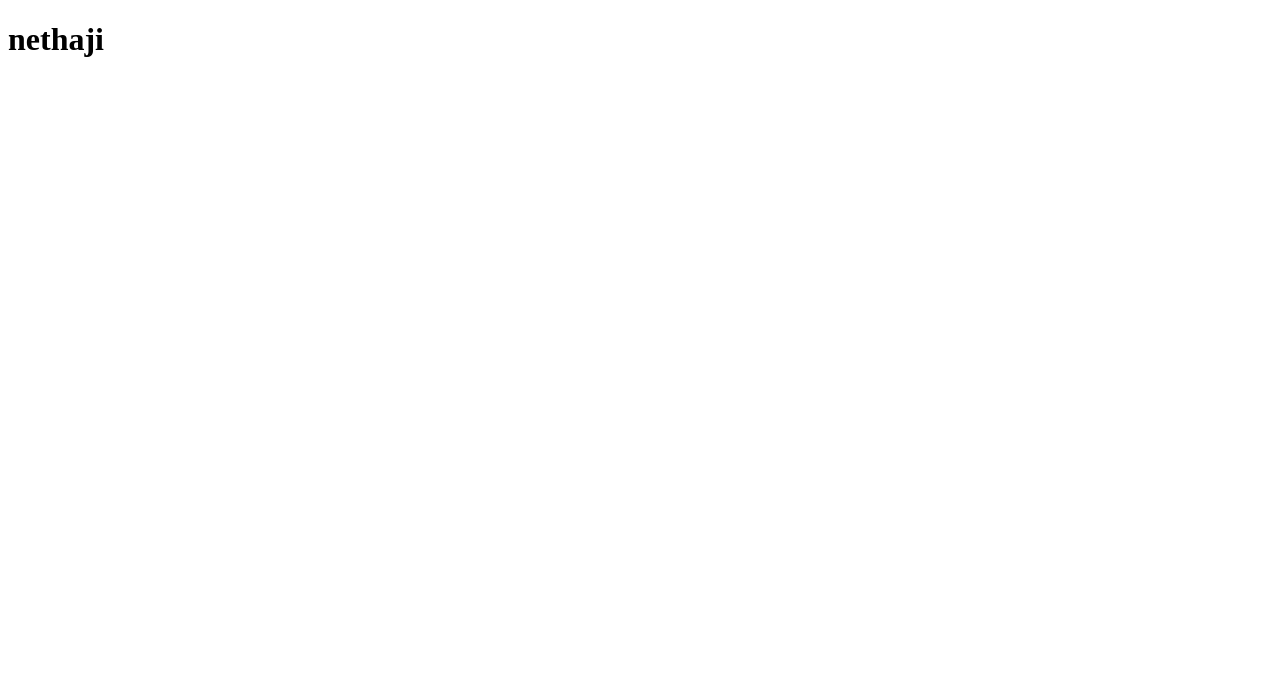
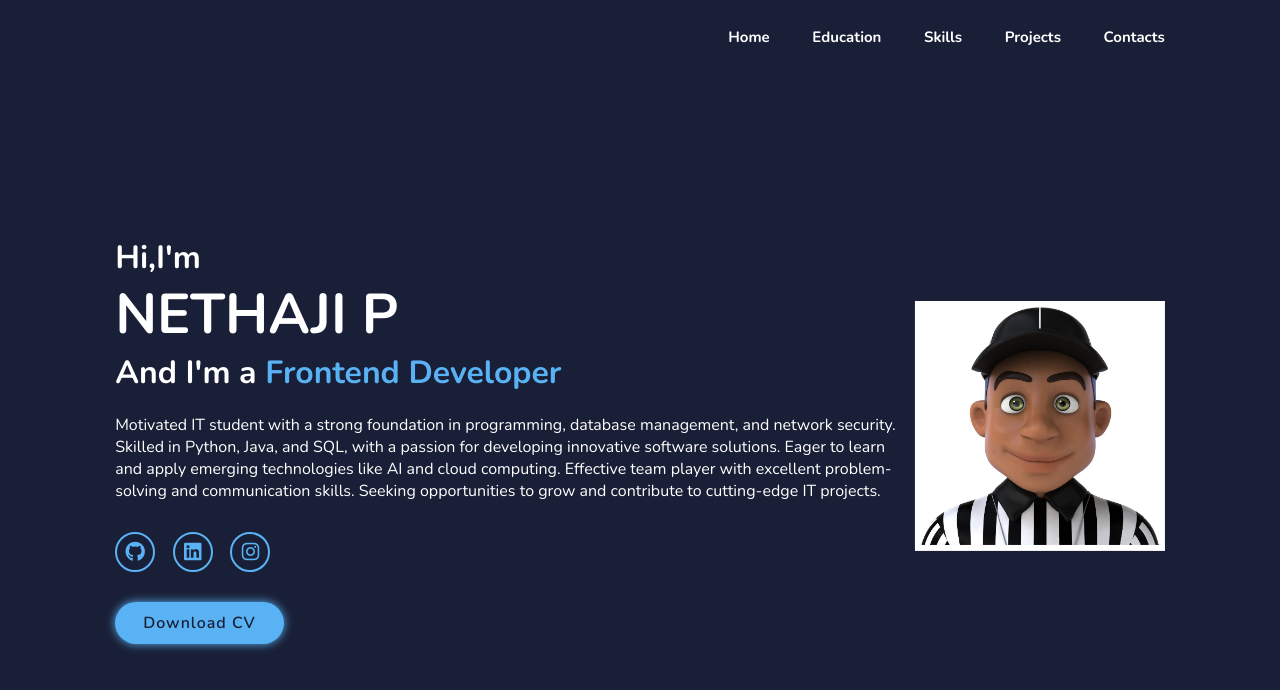
Before and after one commit to NEHTAJIP2003/portfolio, a plain HTML site: page index.html in a window 1280 px wide. Drawn offline with nearby package versions, Linux system fonts and the light colour scheme.

Commit message:
update profile

```diff
--- a/index.html
+++ b/index.html
@@ -3,9 +3,41 @@
 <head>
     <meta charset="UTF-8">
     <meta name="viewport" content="width=device-width, initial-scale=1.0">
-    <title>Document</title>
+    <title>Portfolio</title>
+    <link rel="stylesheet" href="style.css">
+    <link rel="stylesheet" href="https://cdnjs.cloudflare.com/ajax/libs/font-awesome/6.7.2/css/all.min.css" integrity="sha512-Evv84Mr4kqVGRNSgIGL/F/aIDqQb7xQ2vcrdIwxfjThSH8CSR7PBEakCr51Ck+w+/U6swU2Im1vVX0SVk9ABhg==" crossorigin="anonymous" referrerpolicy="no-referrer" />
 </head>
 <body>
-    <h1>nethaji</h1>
+    <header class="header">
+        <a href="#" class="logo">Portfolio</a>
+        <i class="fa-solid fa-bars" id="menu-icon"></i>
+        <nav class="navbar">
+            <a href="#Home" class="Active">Home</a>
+            <a href="#Education">Education</a>
+            <a href="#Skills">Skills</a>
+            <a href="#Projects">Projects</a>
+            <a href="#Contacts">Contacts</a>
+        </nav>
+    </header>
+    <section class="home" id="home">
+        <div class="home-content">
+            <h3>Hi,I'm</h3>
+            <h1>NETHAJI P</h1>
+            <h3>And I'm a <span>Frontend Developer</span></h3>
+            <p>Motivated IT student with a strong foundation in programming, database management, and network security.
+                Skilled in Python, Java, and SQL, with a passion for developing innovative software solutions.
+                Eager to learn and apply emerging technologies like AI and cloud computing. Effective team player with excellent problem-solving and communication skills. Seeking opportunities to grow and contribute to cutting-edge IT projects.</p>
+            <div class="Social-media">
+                <a href="https://github.com/NEHTAJIP2003"><i class="fa-brands fa-github"></i></a>
+                <a href="https://www.linkedin.com/public-profile/settings?trk=d_flagship3_profile_self_view_public_profile"><i class="fa-brands fa-linkedin"></i></a>
+                <a href="https://www.instagram.com/accounts/login/?hl=en"><i class="fa-brands fa-instagram"></i></a>
+            </div>
+            <a href="#" class="btn">Download CV</a>
+        </div>
+        <div class="home-image">
+            <img src="images/image1.jpg"alt="" style="height: 250px; width: 250px;">
+        </div>
+    </section>
+    <script src="script.js"></script>
 </body>
 </html>
--- a/style.css
+++ b/style.css
@@ -0,0 +1,155 @@
+@import url('https://fonts.googleapis.com/css2?family=Nunito:ital,wght@0,200..1000;1,200..1000&display=swap');
+*{
+    margin: 0;
+    padding: 0;
+    box-sizing: border-box;
+    text-decoration: none;
+    border: none;
+    outline: none;
+    scroll-behavior: smooth;
+    font-family: "Nunito", serif;
+}
+
+:root{
+    --bg-color: #191f36;
+    --snd-bg-color: #262b40;
+    --text-color: #fff;
+    --main-color: #59B2F4;
+}
+
+html{
+    font-size: 62.5%;
+    overflow-x: hidden;
+}
+
+body{
+    background: var(--bg-color);
+    color: var(--text-color);
+}
+
+section{
+    min-height: 100vh;
+    padding: 10rem 9% 2rem;
+}
+
+.header{
+    position: fixed;
+    top: 0;
+    left: 0;
+    width: 100%;
+    padding: 2rem 9%;
+    background: var(--bg-color);
+    display: flex;
+    justify-content: space-between;
+    align-items: center;
+    z-index: 100;
+}
+
+.logo{
+    font-size: 2.5rem;
+    color: var(--bg-color);
+    font-weight: 700;
+    cursor: default;
+}
+
+.navbar a {
+    font-size: 1.5rem;
+    color: var(--text-color);
+    margin-left: 4rem;
+    font-weight: 700;
+}
+
+.navbar a:hover,
+.navbar a.active {
+    color: var(--text-color);
+}
+
+#menu-icon {
+    font-size: 3.6rem;
+    color: var(--text-color);
+    display: none;
+}
+
+.home {
+    display: flex;
+    justify-content: center;
+    align-items: center;
+}
+
+.home-content h3 {
+    font-size: 3.2rem;
+    font-weight: 700;
+}
+
+.home-content h3:nth-of-type(2){
+    margin-bottom: 2rem;
+}
+
+.home-content span {
+    color: var(--main-color);
+}
+
+.home-content h1 {
+    font-size: 5.6rem;
+    font-weight: 700;
+    line-height: 1.3;
+}
+
+.home-image img {
+    width: 25vw;
+    animation: floatImage 4s ease-in-out infinite;
+}
+
+@keyframes floatImage {
+    0% {
+        transform: translateY(0);
+    }
+    50% {
+        transform: translateY(-2.4rem);
+    }
+    100% {
+        transform: translateY(0);
+    }
+}
+
+.home-content p {
+    font-size: 1.6rem;
+}
+
+.Social-media a {
+    display: inline-flex;
+    justify-content: center;
+    align-items: center;
+    width: 4rem;
+    height: 4rem;
+    background: transparent;
+    border: .2rem solid var(--main-color);
+    border-radius: 50%;
+    font-size: 2rem;
+    color: var(--main-color);
+    margin: 3rem 1.5rem 3rem 0;
+    transition: .5s ease;
+}
+
+.Social-media a:hover {
+    background: var(--main-color);
+    color: var(--snd-bg-color);
+    box-shadow: 0 0 1rem var(--main-color);
+}
+
+.btn {
+    display: inline-block;
+    padding: 1rem 2.8rem;
+    background: var(--main-color);
+    border-radius: 4rem;
+    box-shadow: 0 0 1rem var(--main-color);
+    font-size: 1.6rem;
+    color: var(--bg-color);
+    letter-spacing: .1rem;
+    font-weight: 600;
+    transition: .5s ease;
+}
+
+.btn:hover {
+    box-shadow: none;
+}
```
Also changed, not shown: images/image1.jpg (added), script.js (added).
